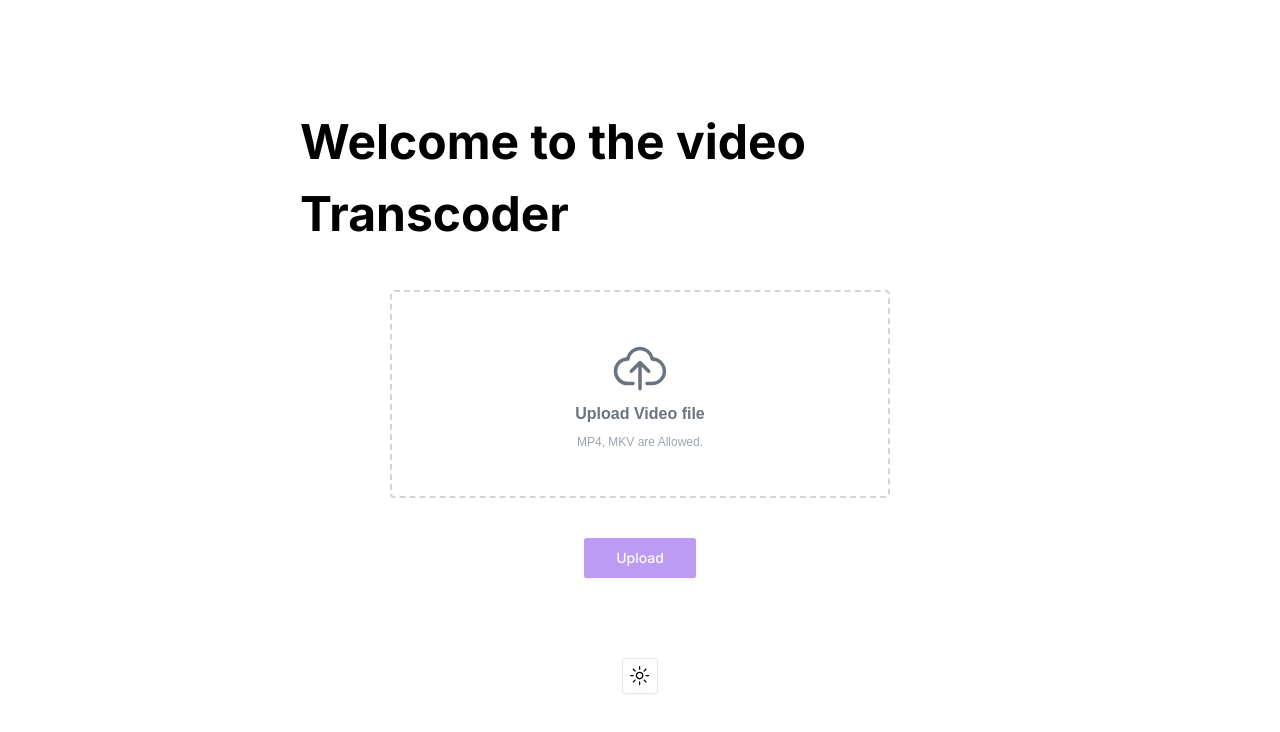
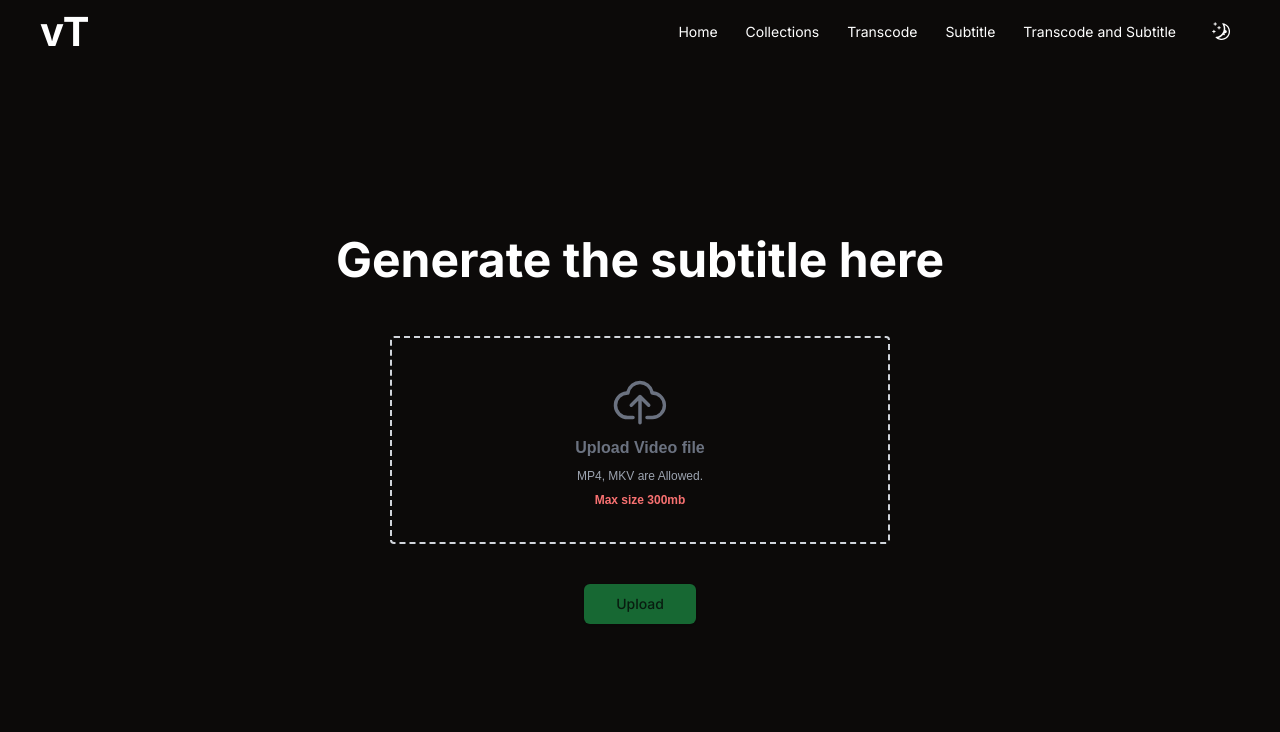
Before and after one commit to Rajeevraj1234/video-transcoder, a Next.js app: page /video/subtitle in a window 1280 px wide. Shown: the top 732 px of the page. Built offline with nearby package versions, Linux system fonts and the light colour scheme.

Commit message:
feat/UI update

```diff
--- /dev/null
+++ b/src/app/collections/page.tsx
@@ -0,0 +1,25 @@
+import Collections from "@/components/collections/Collections";
+import { prisma } from "@/lib/db/index";
+import { authOptions } from "@/lib/auth";
+import { getServerSession } from "next-auth";
+
+const Page = async () => {
+  const session = await getServerSession(authOptions);
+  let video;
+  let videoUpdated;
+  if (session) {
+    video = await prisma.video_metadata.findMany({
+      where: {
+        userId: session.user.id,
+      },
+    });
+    videoUpdated = await prisma.transcoded_video_metadata.findMany();
+  }
+  return (
+    <div>
+      <Collections video={video} videoUpdated={videoUpdated} />
+    </div>
+  );
+};
+
+export default Page;
--- a/src/app/globals.css
+++ b/src/app/globals.css
@@ -59,29 +59,28 @@
   }
 } */
 
-
 @layer base {
   :root {
     --background: 0 0% 100%;
-    --foreground: 224 71.4% 4.1%;
+    --foreground: 240 10% 3.9%;
     --card: 0 0% 100%;
-    --card-foreground: 224 71.4% 4.1%;
+    --card-foreground: 240 10% 3.9%;
     --popover: 0 0% 100%;
-    --popover-foreground: 224 71.4% 4.1%;
-    --primary: 262.1 83.3% 57.8%;
-    --primary-foreground: 210 20% 98%;
-    --secondary: 220 14.3% 95.9%;
-    --secondary-foreground: 220.9 39.3% 11%;
-    --muted: 220 14.3% 95.9%;
-    --muted-foreground: 220 8.9% 46.1%;
-    --accent: 220 14.3% 95.9%;
-    --accent-foreground: 220.9 39.3% 11%;
+    --popover-foreground: 240 10% 3.9%;
+    --primary: 142.1 76.2% 36.3%;
+    --primary-foreground: 355.7 100% 97.3%;
+    --secondary: 240 4.8% 95.9%;
+    --secondary-foreground: 240 5.9% 10%;
+    --muted: 240 4.8% 95.9%;
+    --muted-foreground: 240 3.8% 46.1%;
+    --accent: 240 4.8% 95.9%;
+    --accent-foreground: 240 5.9% 10%;
     --destructive: 0 84.2% 60.2%;
-    --destructive-foreground: 210 20% 98%;
-    --border: 220 13% 91%;
-    --input: 220 13% 91%;
-    --ring: 262.1 83.3% 57.8%;
-    --radius: 0.3rem;
+    --destructive-foreground: 0 0% 98%;
+    --border: 240 5.9% 90%;
+    --input: 240 5.9% 90%;
+    --ring: 142.1 76.2% 36.3%;
+    --radius: 0.5rem;
     --chart-1: 12 76% 61%;
     --chart-2: 173 58% 39%;
     --chart-3: 197 37% 24%;
@@ -90,25 +89,25 @@
   }
 
   .dark {
-    --background: 224 71.4% 4.1%;
-    --foreground: 210 20% 98%;
-    --card: 224 71.4% 4.1%;
-    --card-foreground: 210 20% 98%;
-    --popover: 224 71.4% 4.1%;
-    --popover-foreground: 210 20% 98%;
-    --primary: 263.4 70% 50.4%;
-    --primary-foreground: 210 20% 98%;
-    --secondary: 215 27.9% 16.9%;
-    --secondary-foreground: 210 20% 98%;
-    --muted: 215 27.9% 16.9%;
-    --muted-foreground: 217.9 10.6% 64.9%;
-    --accent: 215 27.9% 16.9%;
-    --accent-foreground: 210 20% 98%;
+    --background: 20 14.3% 4.1%;
+    --foreground: 0 0% 95%;
+    --card: 24 9.8% 10%;
+    --card-foreground: 0 0% 95%;
+    --popover: 0 0% 9%;
+    --popover-foreground: 0 0% 95%;
+    --primary: 142.1 70.6% 45.3%;
+    --primary-foreground: 144.9 80.4% 10%;
+    --secondary: 240 3.7% 15.9%;
+    --secondary-foreground: 0 0% 98%;
+    --muted: 0 0% 15%;
+    --muted-foreground: 240 5% 64.9%;
+    --accent: 12 6.5% 15.1%;
+    --accent-foreground: 0 0% 98%;
     --destructive: 0 62.8% 30.6%;
-    --destructive-foreground: 210 20% 98%;
-    --border: 215 27.9% 16.9%;
-    --input: 215 27.9% 16.9%;
-    --ring: 263.4 70% 50.4%;
+    --destructive-foreground: 0 85.7% 97.3%;
+    --border: 240 3.7% 15.9%;
+    --input: 240 3.7% 15.9%;
+    --ring: 142.4 71.8% 29.2%;
     --chart-1: 220 70% 50%;
     --chart-2: 160 60% 45%;
     --chart-3: 30 80% 55%;
--- a/src/app/layout.tsx
+++ b/src/app/layout.tsx
@@ -1,11 +1,7 @@
-"use client";
-
 import "./globals.css";
 import { Inter as FontSans } from "next/font/google";
 import { cn } from "@/lib/utils";
-import { SessionProvider } from "next-auth/react";
-import { ThemeProvider } from "@/components/theme-provider/theme-provider";
-
+import { Providers } from "./providers";
 const fontSans = FontSans({
   subsets: ["latin"],
   variable: "--font-sans",
@@ -21,17 +17,10 @@ export default function RootLayout({
       <body
         className={cn(
           "min-h-screen bg-background font-sans antialiased",
-          fontSans.variable
+          fontSans.variable,
         )}
       >
-        <ThemeProvider
-          attribute="class"
-          defaultTheme="system"
-          enableSystem
-          disableTransitionOnChange
-        >
-          <SessionProvider>{children}</SessionProvider>
-        </ThemeProvider>
+        <Providers>{children}</Providers>
       </body>
     </html>
   );
--- /dev/null
+++ b/src/app/providers.tsx
@@ -0,0 +1,20 @@
+"use client";
+import { ReactNode } from "react";
+import { ThemeProvider } from "@/components/theme-provider/theme-provider";
+import { SessionProvider } from "next-auth/react";
+import Navbar from "@/components/navbar/Navbar";
+export const Providers = ({ children }: { children: ReactNode }) => {
+  return (
+    <SessionProvider>
+      <ThemeProvider
+        attribute="class"
+        defaultTheme="dark"
+        enableSystem
+        disableTransitionOnChange
+      >
+        <Navbar />
+        {children}
+      </ThemeProvider>
+    </SessionProvider>
+  );
+};
--- a/src/app/video/subtitle/page.tsx
+++ b/src/app/video/subtitle/page.tsx
@@ -3,7 +3,10 @@ import UploadVideo from "@/components/upload-video/uploadVideo";
 const subtitle = () => {
   return (
     <div>
-      <UploadVideo uploadPath={"/api/video/subtitle"} />
+      <UploadVideo
+        headerName={"Generate the subtitle here"}
+        uploadPath={"/api/video/subtitle"}
+      />
     </div>
   );
 };
--- a/src/app/video/transcode-subtitle/page.tsx
+++ b/src/app/video/transcode-subtitle/page.tsx
@@ -3,7 +3,10 @@ import UploadVideo from "@/components/upload-video/uploadVideo";
 const transcode_subtitle = () => {
   return (
     <div>
-      <UploadVideo uploadPath={"/api/video/transcode-and-sub"} />
+      <UploadVideo
+        headerName={"Transcode and Add Subtitle here"}
+        uploadPath={"/api/video/transcode-and-sub"}
+      />
     </div>
   );
 };
--- a/src/app/video/transcode/page.tsx
+++ b/src/app/video/transcode/page.tsx
@@ -3,7 +3,10 @@ import UploadVideo from "@/components/upload-video/uploadVideo";
 const transcode = () => {
   return (
     <div>
-      <UploadVideo uploadPath={"/api/video/transcode"} />
+      <UploadVideo
+        headerName={"Transcode the video here"}
+        uploadPath={"/api/video/transcode"}
+      />
     </div>
   );
 };
--- a/src/components/ModeToggle/ModeToggle.tsx
+++ b/src/components/ModeToggle/ModeToggle.tsx
@@ -18,7 +18,7 @@ export function ModeToggle() {
   return (
     <DropdownMenu>
       <DropdownMenuTrigger asChild>
-        <Button variant="outline" size="icon">
+        <Button variant="ghost" size="icon">
           <SunIcon className="h-[1.2rem] w-[1.2rem] rotate-0 scale-100 transition-all dark:-rotate-90 dark:scale-0" />
           <MoonIcon className="absolute h-[1.2rem] w-[1.2rem] rotate-90 scale-0 transition-all dark:rotate-0 dark:scale-100" />
           <span className="sr-only">Toggle theme</span>
--- /dev/null
+++ b/src/components/collections/Collections.tsx
@@ -0,0 +1,15 @@
+"use client";
+function Collections({
+  video,
+  videoUpdated,
+}: {
+  video: any; // TODO: add type here
+  videoUpdated: any; // TODO: add type here
+}) {
+  console.log("video", video);
+  console.log("video updated", videoUpdated);
+
+  return <div>Collections</div>;
+}
+
+export default Collections;
--- a/src/components/landing/Landing.tsx
+++ b/src/components/landing/Landing.tsx
@@ -1,9 +1,12 @@
 "use client";
-
+import { useRouter } from "next/navigation";
 const Landing = () => {
+  const router = useRouter();
   return (
     <div className="h-[100vh] w-[100vw] flex flex-col px-[300px] justify-center items-center">
-      hello there
+      <button type="button" onClick={() => router.push("video/subtitle")}>
+        Dashboard
+      </button>
     </div>
   );
 };
--- /dev/null
+++ b/src/components/navbar/Navbar.tsx
@@ -0,0 +1,52 @@
+"use client";
+import { ModeToggle } from "../ModeToggle/ModeToggle";
+import { useRouter } from "next/navigation"; //useRouter should be imported from next/navigation not form next/router
+const Navbar = () => {
+  const router = useRouter();
+  function handleClick(path: string) {
+    router.push(path);
+  }
+  return (
+    <div className="h-16 border-white bg-transparent">
+      <div className="h-full flex justify-between items-center mx-10 ">
+        <div className="text-[2.5rem] font-bold ">vT</div>
+        <div>
+          <div className="flex justify-center text-sm items-center gap-7">
+            <span onClick={() => handleClick("/")} className="cursor-pointer">
+              Home
+            </span>
+            <span
+              onClick={() => handleClick("/collections")}
+              className="cursor-pointer"
+            >
+              Collections
+            </span>
+            <span
+              onClick={() => handleClick("/video/transcode")}
+              className="cursor-pointer"
+            >
+              Transcode
+            </span>
+            <span
+              onClick={() => handleClick("/video/subtitle")}
+              className="cursor-pointer"
+            >
+              Subtitle
+            </span>
+            <span
+              onClick={() => handleClick("/video/transcode-subtitle")}
+              className="cursor-pointer"
+            >
+              Transcode and Subtitle
+            </span>
+            <span onClick={() => handleClick} className="cursor-pointer">
+              <ModeToggle />
+            </span>
+          </div>
+        </div>
+      </div>
+    </div>
+  );
+};
+
+export default Navbar;
--- a/src/components/upload-video/uploadVideo.tsx
+++ b/src/components/upload-video/uploadVideo.tsx
@@ -4,7 +4,13 @@ import { Input } from "@/components/ui/input";
 import { ModeToggle } from "@/components/ModeToggle/ModeToggle";
 import { useState } from "react";
 
-const UploadVideo = ({ uploadPath }: { uploadPath: string }) => {
+const UploadVideo = ({
+  uploadPath,
+  headerName,
+}: {
+  uploadPath: string;
+  headerName: string;
+}) => {
   const [file, setFile] = useState<any>(null);
   const [uploading, setUploading] = useState(false);
   const [transcoded_urls, setTranscoded_urls] = useState<string[] | null>(null);
@@ -44,9 +50,7 @@ const UploadVideo = ({ uploadPath }: { uploadPath: string }) => {
   };
   return (
     <div className="h-[100vh] w-[100vw] flex flex-col px-[300px] justify-center items-center">
-      <div className="text-[3rem] font-bold">
-        Welcome to the video Transcoder
-      </div>
+      <div className="text-[3rem] font-bold">{headerName} </div>
       <div className="flex  flex-col justify-center items-center my-10 ">
         <form
           className="flex flex-col justify-center items-center"
@@ -80,6 +84,9 @@ const UploadVideo = ({ uploadPath }: { uploadPath: string }) => {
             <p className="text-xs font-medium text-gray-400 mt-2">
               MP4, MKV are Allowed.
             </p>
+            <p className="text-xs text-red-400  font-bold mt-2">
+              Max size 300mb
+            </p>
           </label>{" "}
           <Button
             type="submit"
@@ -90,9 +97,6 @@ const UploadVideo = ({ uploadPath }: { uploadPath: string }) => {
             {uploading ? "Uploading..." : "Upload"}
           </Button>
         </form>
-      </div>
-      <div>
-        <ModeToggle />
       </div>
       <div>
         {transcoded_urls?.map((url, index) => {
```
